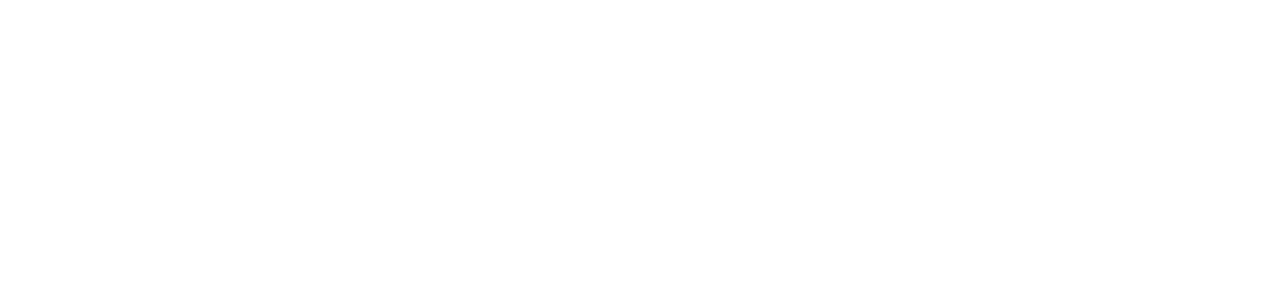
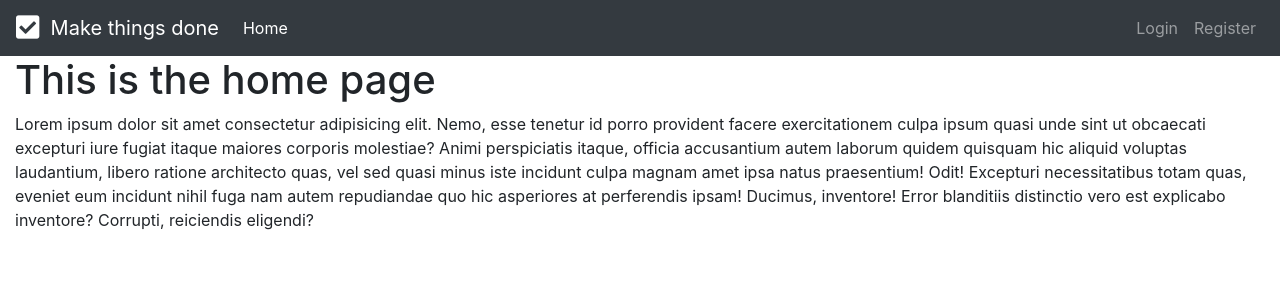
Before and after one commit to fepu08/todo-react-typescript-mobx-axios, a React (Create React App) app: page / in a window 1280 px wide. Shown: the top 300 px of the page. Built offline with nearby package versions, Linux system fonts and the light colour scheme.

Commit message:
created basic navbar

```diff
--- a/public/index.html
+++ b/public/index.html
@@ -11,6 +11,12 @@
     />
     <link rel="apple-touch-icon" href="%PUBLIC_URL%/logo192.png" />
     <link rel="manifest" href="%PUBLIC_URL%/manifest.json" />
+    <link
+      rel="stylesheet"
+      href="https://cdnjs.cloudflare.com/ajax/libs/font-awesome/5.15.3/css/all.min.css"
+      integrity="sha512-iBBXm8fW90+nuLcSKlbmrPcLa0OT92xO1BIsZ+ywDWZCvqsWgccV3gFoRBv0z+8dLJgyAHIhR35VZc2oM/gI1w=="
+      crossorigin="anonymous"
+    />
     <title>React App</title>
   </head>
   <body>
--- a/src/app/layout/App.tsx
+++ b/src/app/layout/App.tsx
@@ -4,11 +4,13 @@
 import HomePage from "../../features/home/HomePage";
 import LoginForm from "../../features/users/LoginForm";
 import RegisterForm from "../../features/users/RegisterForm";
+import NavBar from "./NavBar";
+import "../../style/App.css";
 
 function App() {
   return (
     <Router>
-      {/* place navbar here*/}
+      <NavBar />
       <Container fluid>
         <Switch>
           <Route exact path="/" component={HomePage} />
--- a/src/app/layout/NavBar.tsx
+++ b/src/app/layout/NavBar.tsx
@@ -1,7 +1,34 @@
 import React from "react";
+import { Nav, Navbar } from "react-bootstrap";
+import { NavLink } from "react-router-dom";
 
 const NavBar = () => {
-  return <div></div>;
+  return (
+    <Navbar id="navbar" bg="dark" variant="dark" expand="lg">
+      <Navbar.Brand href="#home">
+        <i className="fas fa-lg fa-check-square" />
+        &nbsp; Make things done
+      </Navbar.Brand>
+      <Navbar.Toggle aria-controls="basic-navbar-nav" />
+      <Navbar.Collapse id="basic-navbar-nav">
+        <Nav className="d-block d-lg-flex flex-row justify-content-between w-100">
+          <div className="d-lg-flex">
+            <Nav.Link as={NavLink} to="/" exact>
+              Home
+            </Nav.Link>
+          </div>
+          <div className="d-lg-flex">
+            <Nav.Link as={NavLink} to="/login" exact>
+              Login
+            </Nav.Link>
+            <Nav.Link as={NavLink} to="/register" exact>
+              Register
+            </Nav.Link>
+          </div>
+        </Nav>
+      </Navbar.Collapse>
+    </Navbar>
+  );
 };
 
 export default NavBar;
--- a/src/features/home/HomePage.tsx
+++ b/src/features/home/HomePage.tsx
@@ -1,7 +1,26 @@
 import React from "react";
 
 const HomePage = () => {
-  return <div></div>;
+  return (
+    <div>
+      <h1>This is the home page</h1>
+      <div>
+        <p>
+          Lorem ipsum dolor sit amet consectetur adipisicing elit. Nemo, esse
+          tenetur id porro provident facere exercitationem culpa ipsum quasi
+          unde sint ut obcaecati excepturi iure fugiat itaque maiores corporis
+          molestiae? Animi perspiciatis itaque, officia accusantium autem
+          laborum quidem quisquam hic aliquid voluptas laudantium, libero
+          ratione architecto quas, vel sed quasi minus iste incidunt culpa
+          magnam amet ipsa natus praesentium! Odit! Excepturi necessitatibus
+          totam quas, eveniet eum incidunt nihil fuga nam autem repudiandae quo
+          hic asperiores at perferendis ipsam! Ducimus, inventore! Error
+          blanditiis distinctio vero est explicabo inventore? Corrupti,
+          reiciendis eligendi?
+        </p>
+      </div>
+    </div>
+  );
 };
 
 export default HomePage;
--- a/src/features/users/LoginForm.tsx
+++ b/src/features/users/LoginForm.tsx
@@ -3,10 +3,7 @@
 
 const LoginForm = () => {
   return (
-    <div
-      className="d-flex flex-column justify-content-center align-items-center"
-      style={{ minHeight: "100vh" }}
-    >
+    <div className="d-flex flex-column justify-content-center align-items-center mt-5">
       <h1 className="text-center mb- mb-5">
         <span className="text-primary">L</span>og&nbsp;
         <span className="text-primary">I</span>n
--- /dev/null
+++ b/src/style/App.css
@@ -0,0 +1,10 @@
+html,
+body,
+#app,
+#app > div {
+  height: 100%;
+}
+
+.base-container {
+  height: 100%;
+}
```
Also changed, not shown: src/style/ComponentStyles.ts (added, +16 -0 lines).
